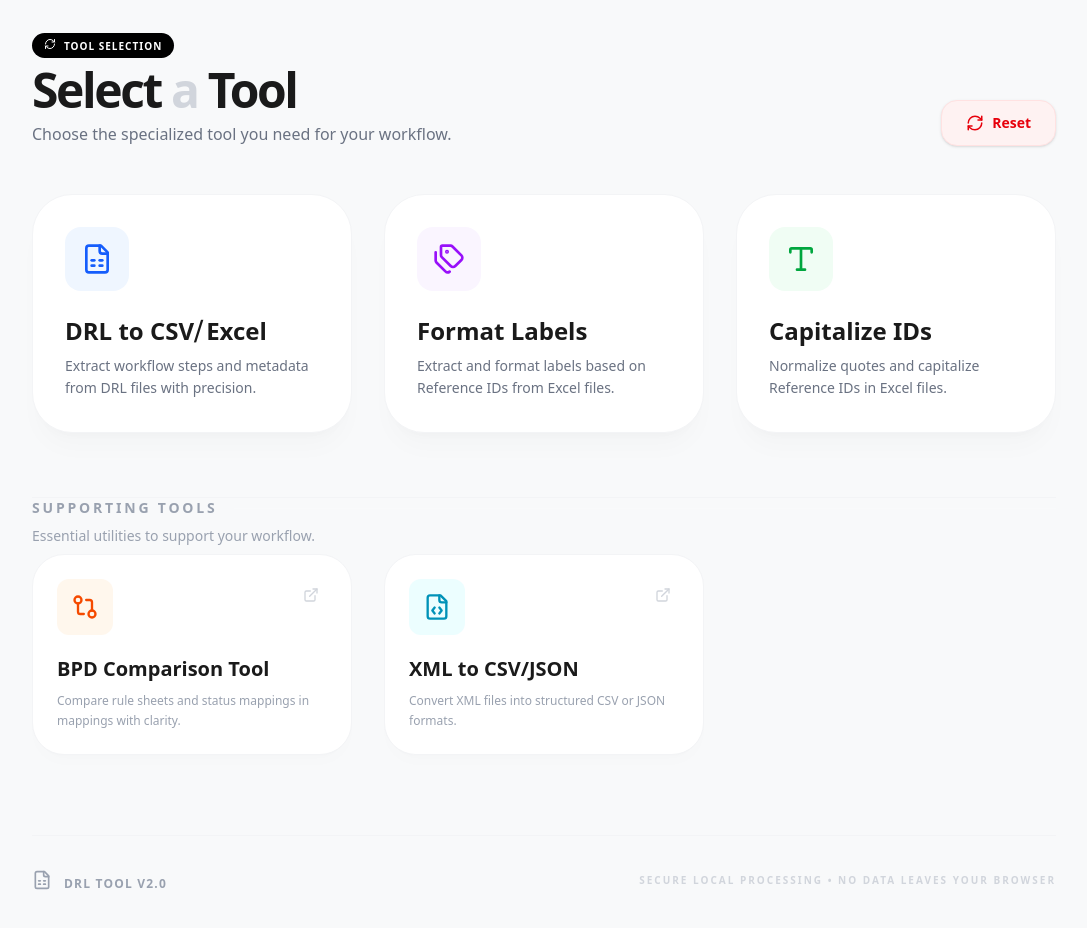
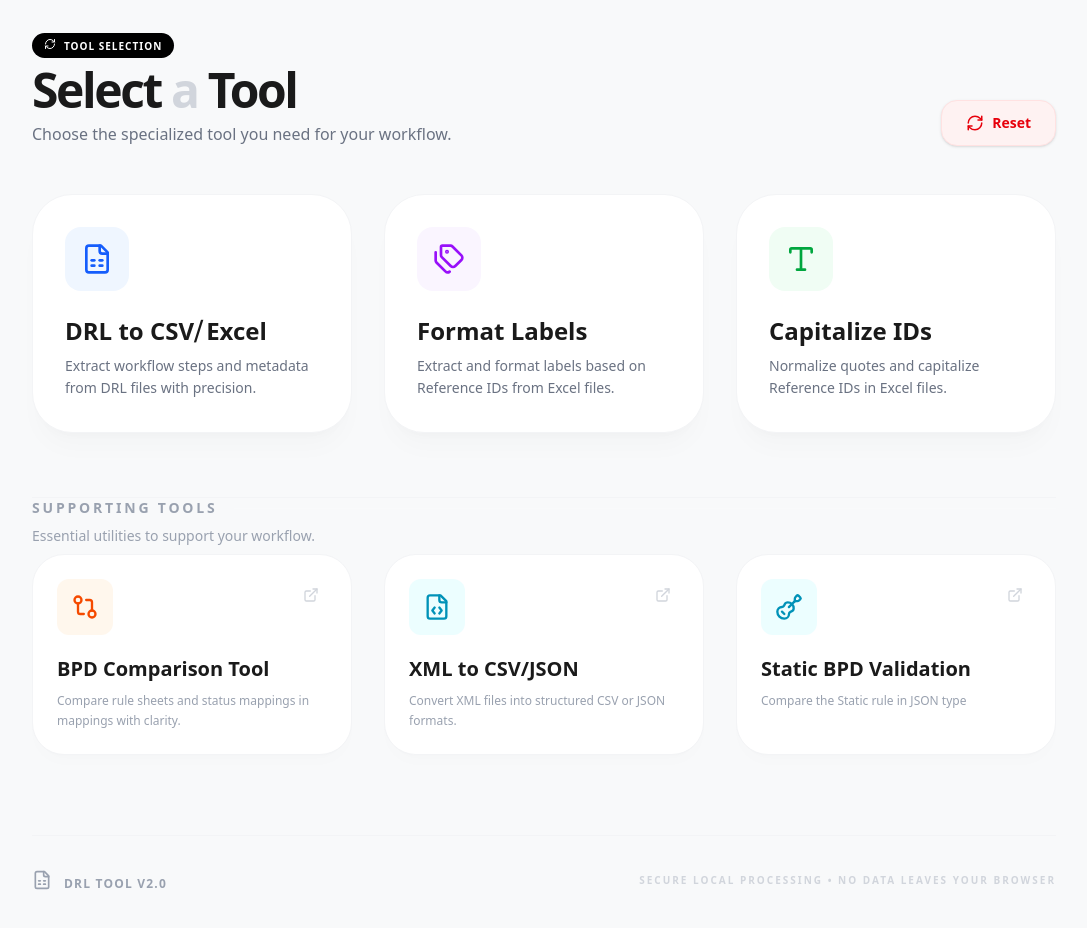
Before and after one commit to raveendra180821/drl-csv-xlsx-tool, a React (Vite) app: page / in a window 1280 px wide. Shown: the top 928 px of the page, without its empty margins (96-1183 px from the left). Built offline with nearby package versions, Linux system fonts and the light colour scheme.

Commit message:
added new static BPD tool link

```diff
--- a/src/pages/Home.tsx
+++ b/src/pages/Home.tsx
@@ -8,7 +8,8 @@ import {
   RefreshCw,
   ExternalLink,
   GitCompare,
-  FileCode
+  FileCode,
+  Guitar
 } from 'lucide-react';
 
 const supportingTools = [
@@ -18,12 +19,17 @@ const supportingTools = [
     url: 'https://bpd-spark.vercel.app/',
     icon: GitCompare,
     color: 'bg-orange-50 text-orange-600'
-  },
-  {
+  },{
     name: 'XML to CSV/JSON',
     description: 'Convert XML files into structured CSV or JSON formats.',
     url: 'https://xml-tool-bay.vercel.app/',
     icon: FileCode,
+    color: 'bg-cyan-50 text-cyan-600'
+  },{
+    name: 'Static BPD Validation',
+    description: 'Compare the Static rule in JSON type',
+    url: 'https://static-rule-validator.vercel.app/',
+    icon: Guitar,
     color: 'bg-cyan-50 text-cyan-600'
   }
 ];
```
